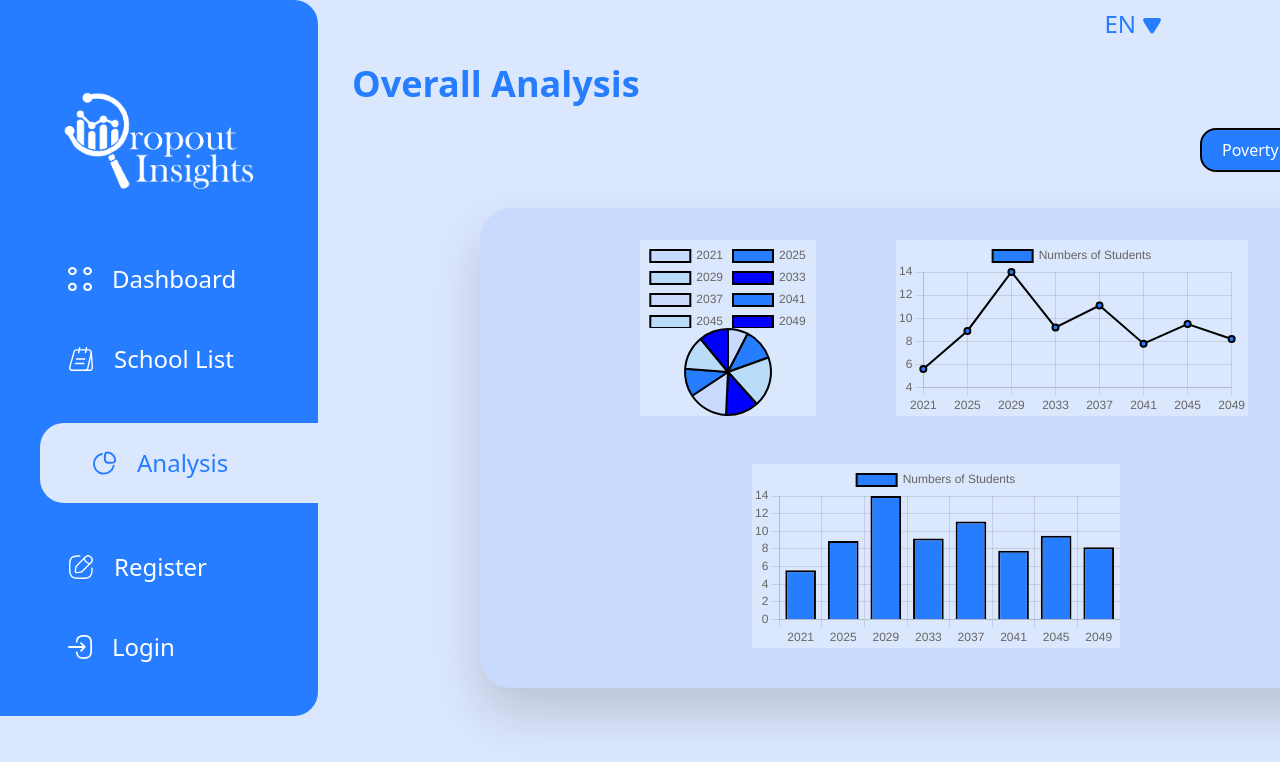
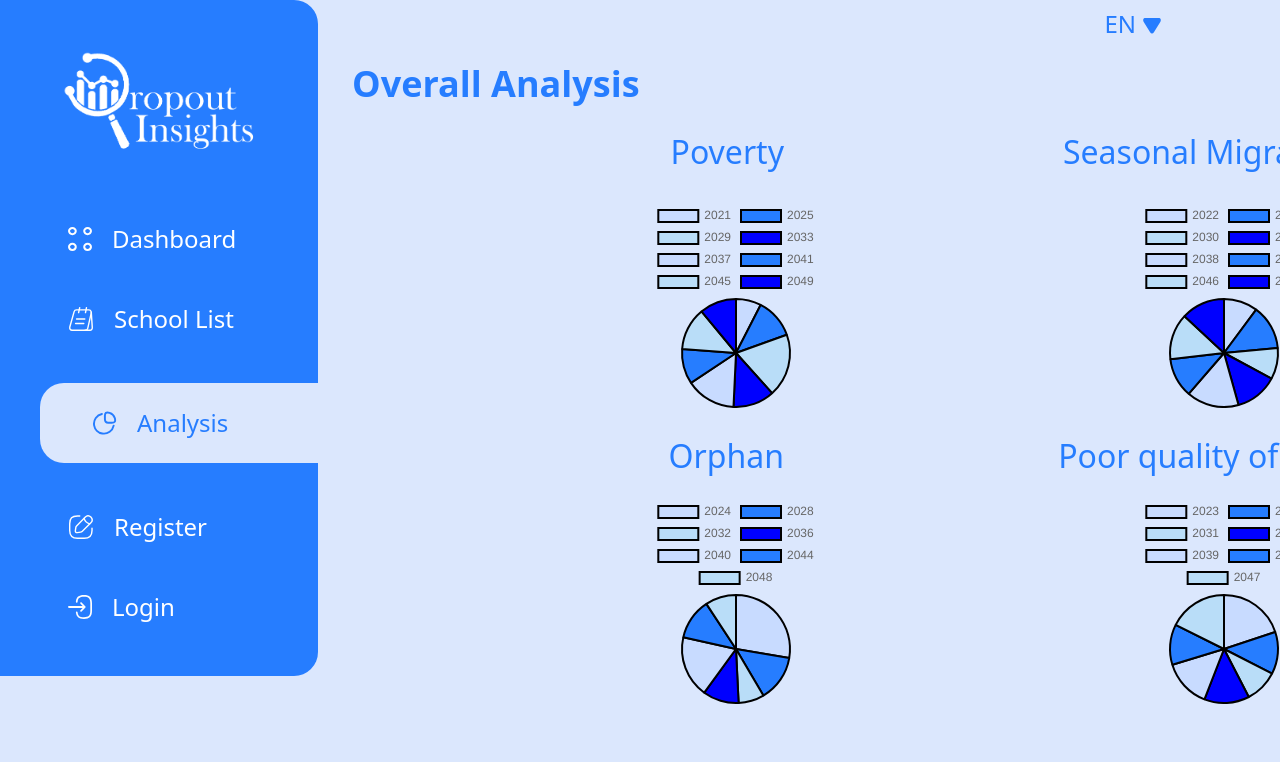
Before and after one commit to AV1004/Dropout_Insights, a React (Create React App) app: page / in a window 1280 px wide. Both pictures are taken after a click on the button "Analysis". Shown: the top 762 px of the page. Built offline with nearby package versions, Linux system fonts and the light colour scheme.

Commit message:
Upadte the Analysis Page

```diff
--- a/src/components/ToggleBar.js
+++ b/src/components/ToggleBar.js
@@ -12,7 +12,7 @@ export default function ToggleBar(props) {
   };
 
   return (
-    <div className="flex flex-col float-left">
+    <div className="flex fixed flex-col float-left">
       <ToggleBarLogo />
       <ToggleBarListItems tosetSelectedItem={toGetSelecedItem} />
     </div>
--- a/src/components/ToggleBarListItems.js
+++ b/src/components/ToggleBarListItems.js
@@ -142,7 +142,7 @@ export default function ToggleBarListItems(props) {
   };
 
   return (
-    <div className="bg-[#267DFF] h-[29.8rem]  2xl:h-[35rem] rounded-br-3xl">
+    <div className="bg-[#267DFF] h-[29.8rem]  2xl:h-[34.5rem] rounded-br-3xl">
       <ul>
         <li
           className={`bg-[#267DFF] text-[#FFFFFF]   text-2xl font-medium  ${dashboard.padding} flex py-6`}
--- a/src/components/ToggleBarListSeparateItem/AnalysisView.js
+++ b/src/components/ToggleBarListSeparateItem/AnalysisView.js
@@ -1,5 +1,5 @@
 import React, { useState } from "react";
-import AnalysisCharts from "./Charts/AnalysisChartPie";
+import AnalysisCharts from "./Charts/AnalysisChart";
 
 export default function AnalysisView() {
   const AnalyzedStudentData = [
@@ -185,70 +185,59 @@ export default function AnalysisView() {
     },
   ];
 
-  //Reason Filterd Array
-  const [reasonSpecificData, setReasonSpecificData] = useState(
-    AnalyzedStudentData.filter((data) => data.Reason === "Poverty")
+  const povertyData = AnalyzedStudentData.filter(
+    (data) => data.Reason === "Poverty"
   );
-
-  // State to handle selected reasons
-  const [selectedReason, setSelectedReason] = useState("Poverty");
-
-
-  const selectReasonHandler = (event) => {
-    let conditionCheck = event.target.value;
-    setSelectedReason(conditionCheck);
-    // console.log(conditionCheck);
-    if (conditionCheck === "Poverty") {
-      setReasonSpecificData(
-        AnalyzedStudentData.filter((data) => data.Reason === "Poverty")
-      );
-    } else if (conditionCheck === "Seasonal Migration") {
-      setReasonSpecificData(
-        AnalyzedStudentData.filter(
-          (data) => data.Reason === "Seasonal Migration"
-        )
-      );
-    } else if (conditionCheck === "Orphan") {
-      setReasonSpecificData(
-        AnalyzedStudentData.filter((data) => data.Reason === "Orphan")
-      );
-    } else {
-      setReasonSpecificData(
-        AnalyzedStudentData.filter(
-          (data) => data.Reason === "Poor quality of MDM"
-        )
-      );
-    }
-  };
-
-  console.log(selectedReason);
-  console.log(reasonSpecificData);
+  const SMData = AnalyzedStudentData.filter(
+    (data) => data.Reason === "Seasonal Migration"
+  );
+  const orphanData = AnalyzedStudentData.filter(
+    (data) => data.Reason === "Orphan"
+  );
+  const MDMData = AnalyzedStudentData.filter(
+    (data) => data.Reason === "Poor quality of MDM"
+  );
 
   return (
     <div>
-      <select
-        onChange={selectReasonHandler}
-        className="border-2 border-black rounded-2xl top-32 left-[75rem] absolute bg-[#267DFF] py-2 px-4 text-white "
-        name="Filter"
-        id="selectFilter"
-      >
-        <option className="text-black" value="Poverty">
-          Poverty
-        </option>
-        <option className="text-black" value="Seasonal Migration">
-          Seasonal Migration
-        </option>
-        <option className="text-black" value="Orphan">
-          Orphan
-        </option>
-        <option className="text-black" value="Poor quality of MDM">
-          Poor quality of MDM
-        </option>
-      </select>
       <h1 className="text-4xl absolute text-[#267DFF] font-sans font-semibold top-16 left-[22rem]">
         Overall Analysis
       </h1>
-      <AnalysisCharts FilteredAnalyzedStudentData={reasonSpecificData} />
+      <div>
+        {/* <div className="h-[38rem] w-[60rem]  text-[#267DFF] bg-[#C8DBFF] absolute  left-[30.5rem] top-28 rounded-[2rem] drop-shadow-2xl  grid-cols-2 "> */}
+        <div className="h-[38rem] w-[60rem]  text-[#267DFF]  absolute  left-[30.5rem] top-28   grid-cols-2 ">
+          <div className="flex mt-[5.5rem] ml-[9rem] h-36 ">
+            <h1 className=" absolute right-[41.5rem] text-[2rem] top-4">
+              Poverty
+            </h1>
+            <AnalysisCharts ML={""} FilteredAnalyzedStudentData={povertyData} />
+            <h1 className=" absolute right-[6rem] text-[2rem] top-4">
+              Seasonal Migration
+            </h1>
+            <AnalysisCharts
+              FilteredAnalyzedStudentData={SMData}
+              ML={"ml-[10rem]"}
+            />
+          </div>
+          <div className="flex mt-[9.5rem] ml-[9rem] h-36">
+            <h1 className=" absolute right-[41.5rem] text-[2rem] top-[20rem]">
+              Orphan
+            </h1>
+            <AnalysisCharts ML={""} FilteredAnalyzedStudentData={orphanData} />
+            <h1 className=" absolute right-[5rem] text-[2rem] top-[20rem]">
+              Poor quality of MDM
+            </h1>
+            <AnalysisCharts
+              ML={"ml-[10rem]"}
+              FilteredAnalyzedStudentData={MDMData}
+            />
+          </div>
+        </div>
+      </div>
     </div>
   );
 }
+
+// FilteredAnalyzedStudentData={reasonSpecificData}
+// FilteredAnalyzedStudentData={reasonSpecificData}
+// FilteredAnalyzedStudentData={reasonSpecificData}
--- a/src/components/ToggleBarListSeparateItem/Charts/AnalysisChartPie.js
+++ b/src/components/ToggleBarListSeparateItem/Charts/AnalysisChart.js
@@ -36,14 +36,10 @@ export default function AnalysisCharts(props) {
   };
 
   return (
-    <div className="h-[30rem] w-[60rem] text-[#267DFF] bg-[#C8DBFF] absolute  left-[30rem] top-52 rounded-[2rem] drop-shadow-2xl grid grid-rows-2 ">
-      <div className="grid grid-cols-3 text-[#267DFF] ml-40 m-8 bg-[#C8DBFF]">
-        <PieChart FilteredStudentData={studentFilterData} />
-        <LineChart FilteredStudentData={studentFilterDataBarLine} />
-      </div>
-      <div className="text-[#267DFF] bg-[#C8DBFF] m-4 h-[12.5rem] pb-4 w-[25rem] ml-[17rem]">
-        <BarChart FilteredStudentData={studentFilterDataBarLine} />
-      </div>
+    <div
+      className={`grid grid-cols-3 text-[#267DFF] h-[13rem] w-[30rem] ${props.ML} `}
+    >
+      <PieChart FilteredStudentData={studentFilterData} />
     </div>
   );
 }
--- a/src/components/ToggleBarLogo.js
+++ b/src/components/ToggleBarLogo.js
@@ -7,7 +7,7 @@ export default function ToggleBarLogo() {
       <img
         src={Logo}
         alt="Dropout Insights"
-        className="bg-[#267DFF] w-56 text-white font-bold  text-3xl  py-10"
+        className="bg-[#267DFF] w-56 text-white font-bold  text-3xl  pb-10"
       ></img>
     </div>
   );
```
